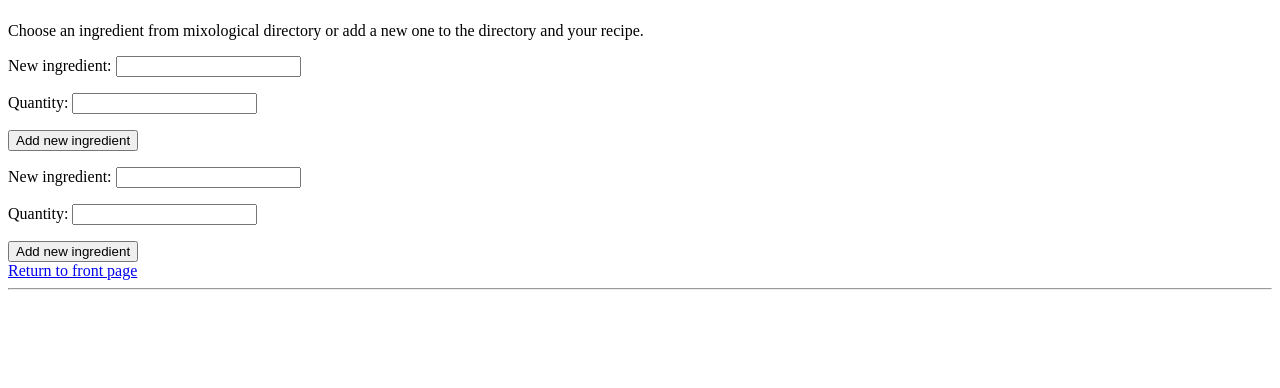
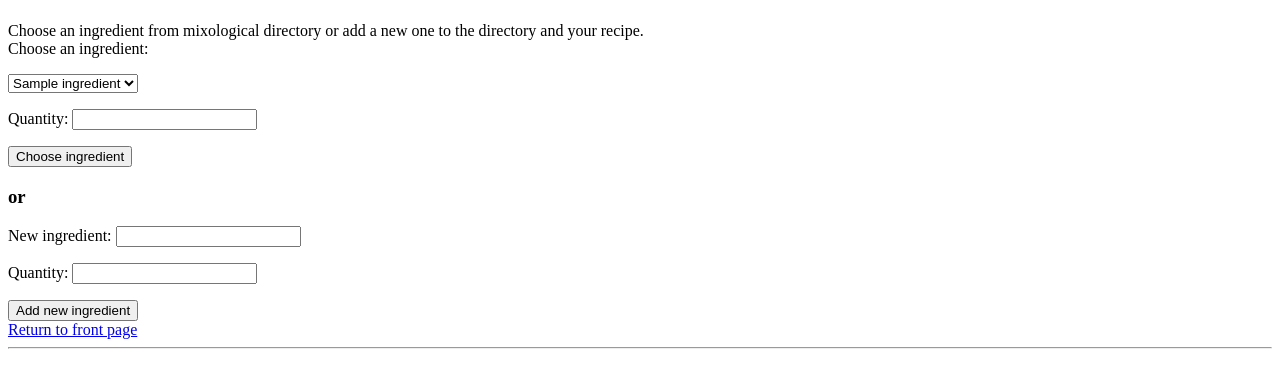
Before and after one commit to heliparv/mixological, a Flask app: template templates/add_ingredient.html in a window 1280 px wide. Shown: the part 58-446 px from the top of the page. Run offline with Flask 3, Linux system fonts and the light colour scheme; the template is opened without the code that fills it: most values are stand-ins (such as "Sample title", 1, 10 or a date in 2020).

Commit message:
Add method to choose from existing ingredients

```diff
--- a/templates/add_ingredient.html
+++ b/templates/add_ingredient.html
@@ -4,11 +4,17 @@
 {% block content %}
 Choose an ingredient from mixological directory or add a new one to the directory and your recipe.
 <form action="/add_ingredient" method="POST">
-    <p>New ingredient: <input type="text" name="ingredient"> </p>
+    <label for="choose">Choose an ingredient:</label>
+    <p><select name="ingredient" id="choose">
+        {% for ingredient in ingredients %}
+        <option value={{ingredient.0}},{{ingredient.1}}>{{ingredient.1}}</option>
+        {% endfor %}
+    </select></p>
     <p>Quantity: <input type="text" name="quantity"></p>
     <input type="hidden" name="action" value="existing">
-    <input type="submit" value="Add new ingredient">
+    <input type="submit" value="Choose ingredient">
 </form>
+<h3>or</h3>
 <form action="/add_ingredient" method="POST">
     <p>New ingredient: <input type="text" name="ingredient"> </p>
     <p>Quantity: <input type="text" name="quantity"></p>
```
Also changed, not shown: recipes.py (+9 -0 lines), routes.py (+11 -5 lines), 1 other file.
